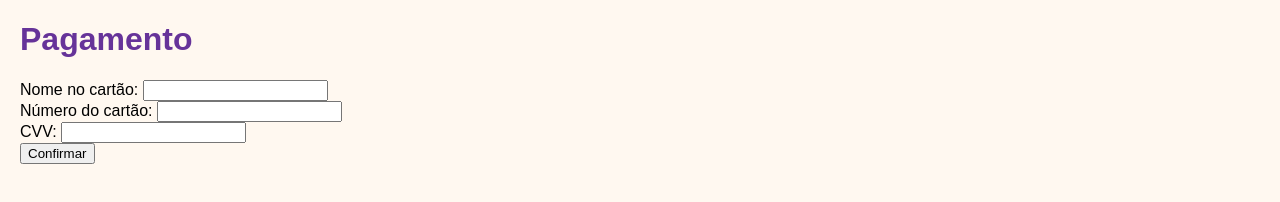
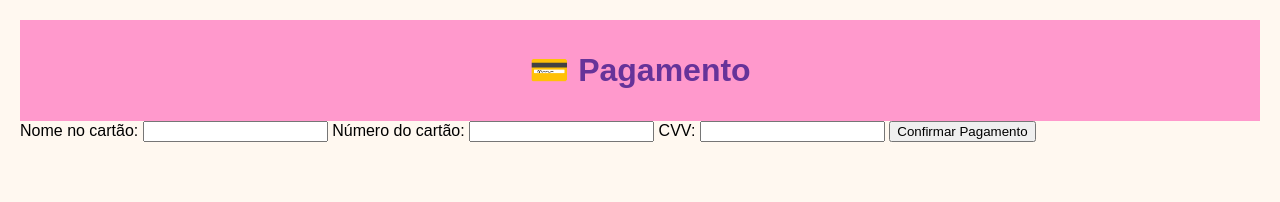
Before and after one commit to eldercosta6/app-cupcakes, a plain HTML site: page payment.html in a window 1280 px wide. Drawn offline with Linux system fonts and the light colour scheme.

Commit message:
Update payment.html

```diff
--- a/payment.html
+++ b/payment.html
@@ -7,15 +7,20 @@
     <link rel="stylesheet" href="style.css">
 </head>
 <body>
-    <h1>Pagamento</h1>
-    <form>
-        <label>Nome no cartão: <input type="text"></label><br>
-        <label>Número do cartão: <input type="text"></label><br>
-        <label>CVV: <input type="text"></label><br>
-        <button type="submit" onclick="confirmarPedido()">Confirmar</button>
-    </form>
+    <header>
+        <h1>💳 Pagamento</h1>
+    </header>
+    <main>
+        <form onsubmit="confirmarPedido(event)">
+            <label>Nome no cartão: <input type="text" required></label>
+            <label>Número do cartão: <input type="text" required></label>
+            <label>CVV: <input type="text" required></label>
+            <button type="submit" class="botao">Confirmar Pagamento</button>
+        </form>
+    </main>
     <script>
-        function confirmarPedido() {
+        function confirmarPedido(e) {
+            e.preventDefault();
             window.location.href = "success.html";
         }
     </script>
```
